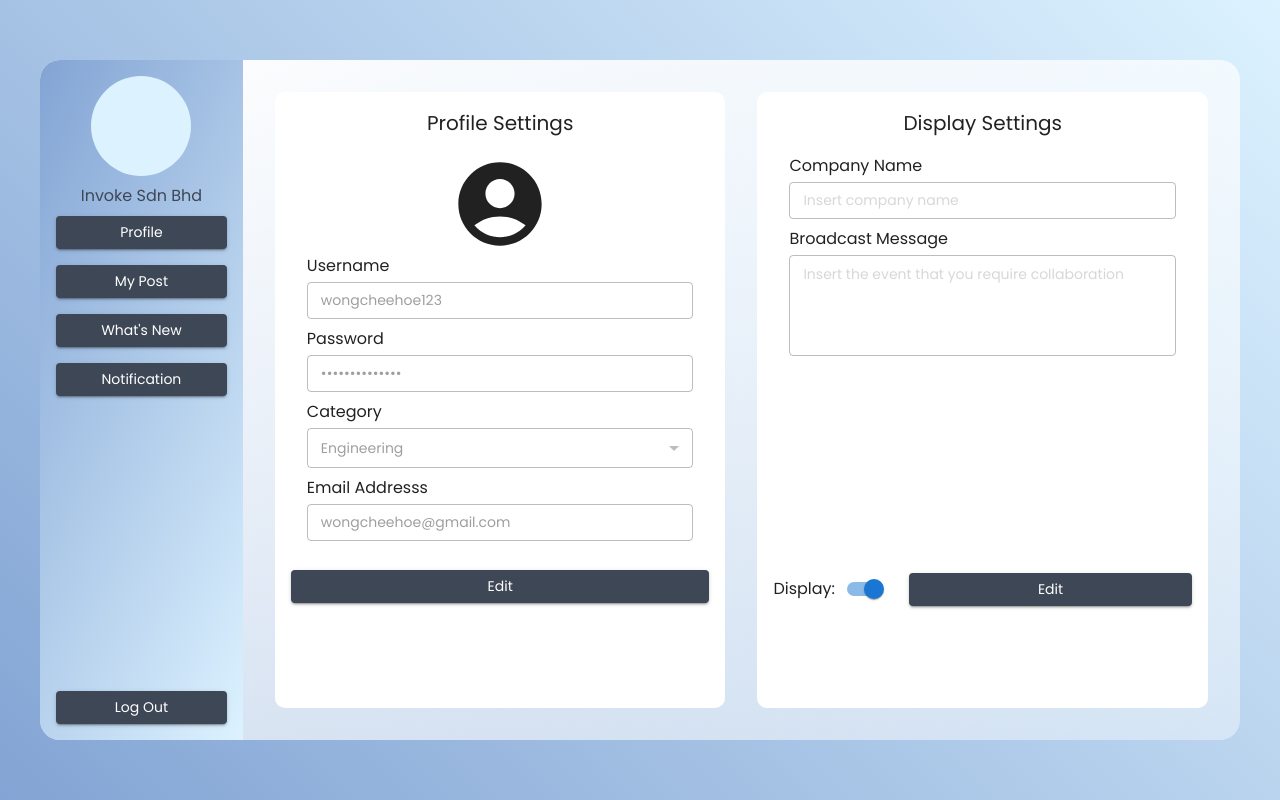
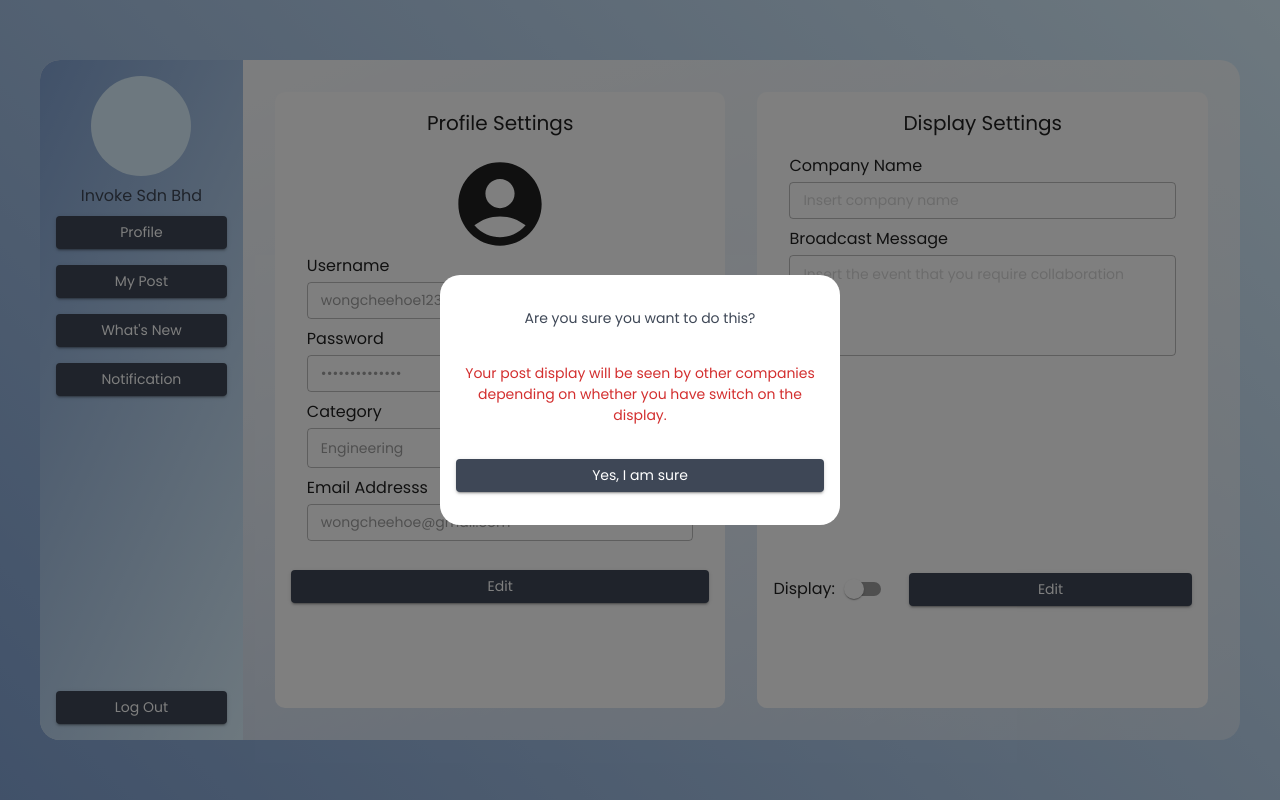
Before and after one commit to calvinwong95/entente, a React (Create React App) app: page /profile in a window 1280 px wide. Both pictures are taken after a click on the element 854 px from the left and 589 px from the top of the page. Built offline with nearby package versions, Linux system fonts and the light colour scheme.

Commit message:
wip: TenModal

```diff
--- /dev/null
+++ b/src/components/TenModal.js
@@ -0,0 +1,43 @@
+import React from "react";
+import { Modal, Box, Typography } from "@mui/material";
+import TenButton from "./TenButton";
+import UseStyles from "../hooks/useStyle";
+
+const TenModal = ({ open, onClose }) => {
+  const classes = UseStyles();
+  return (
+    <Modal open={open} onClose={onClose}>
+      <Box
+        sx={{
+          width: 400,
+          height: 250,
+          backgroundColor: "white",
+          position: "absolute",
+          top: `calc((100% - 250px )/ 2 )`,
+          left: `calc((100% - 400px) / 2)`,
+          borderRadius: 5,
+          padding: 2,
+          display: "flex",
+          flexDirection: "column",
+          alignItems: "center",
+          justifyContent: "space-evenly",
+          rowGap: 2,
+        }}
+      >
+        <Typography sx={{ textAlign: "center" }} color="third-01.main">
+          Are you sure you want to do this?
+        </Typography>
+        <Typography sx={{ textAlign: "center" }} color="error.main">
+          Your post display will be seen by other companies depending on whether
+          you have switch on the display.
+        </Typography>
+
+        <TenButton fullWidth variant="contained" color="third-01">
+          <Typography className={classes.whiteFont}>Yes, I am sure</Typography>
+        </TenButton>
+      </Box>
+    </Modal>
+  );
+};
+
+export default TenModal;
--- a/src/components/TenTextField.js
+++ b/src/components/TenTextField.js
@@ -1,9 +1,11 @@
-import React from "react";
+import React, { useState } from "react";
 import { Box, Typography, TextField, InputBase } from "@mui/material";
 import UseStyles from "../hooks/useStyle";
 
-const TenTextField = ({ label, errorMessage, ...props }) => {
+const TenTextField = ({ charLimit, label, errorMessage, ...props }) => {
+  const { value } = props;
   const classes = UseStyles();
+  const [charCount, setCharCount] = useState(value?.length || 0);
   return (
     <Box
       sx={{
@@ -14,7 +16,24 @@ const TenTextField = ({ label, errorMessage, ...props }) => {
       }}
     >
       <Typography variant="h4">{label}</Typography>
-      <TextField fullWidth size="small" {...props} />
+      <TextField
+        fullWidth
+        size="small"
+        {...props}
+        inputProps={{ maxLength: charLimit }}
+        onInput={(event) => {
+          const { value } = event.target;
+          setCharCount(value.length);
+        }}
+      />
+      {charLimit && (
+        <Box display="flex" justifyContent="flex-end">
+          <Typography variant="body2" color="light-gray-text.main">
+            {`${charCount}/${charLimit}`}
+          </Typography>
+        </Box>
+      )}
+
       {errorMessage && (
         <Typography variant="subtitle2" className={classes.errorFont}>
           {errorMessage}
--- a/src/views/Profile/components/DisplaySettings.js
+++ b/src/views/Profile/components/DisplaySettings.js
@@ -1,30 +1,22 @@
-import {
-  Box,
-  MenuItem,
-  Modal,
-  Typography,
-  InputAdornment,
-  IconButton,
-  Switch,
-} from "@mui/material";
+import { Box, Typography, Switch, Modal } from "@mui/material";
 import React, { useState, useContext } from "react";
 import TenButton from "../../../components/TenButton";
-import TenDropdown from "../../../components/TenDropdown";
-import TenDropzone from "../../../components/TenDropzone";
+
 import TenTextField from "../../../components/TenTextField";
 import UseStyles from "../../../hooks/useStyle";
 import { AccountCircle } from "@mui/icons-material";
 import { GlobalContext } from "../../../context/GlobalContext";
 import { Form, Formik, Field, ErrorMessage } from "formik";
-import * as Yup from "yup";
-import { Visibility, VisibilityOff } from "@mui/icons-material";
+import TenModal from "../../../components/TenModal";
 
 const DisplaySettings = () => {
   const classes = UseStyles();
   const { loading, setLoading, displayData, setDisplayData } =
     useContext(GlobalContext);
   const [isEditProfile, setIsEditProfile] = useState(false);
+  const [displayActive, setDisplayActive] = useState(false);
   const [openModal, setOpenModal] = useState(false);
+  const [openDisplayModal, setOpenDisplayModal] = useState(false);
 
   const handleEditProfile = () => {
     if (isEditProfile) {
@@ -32,6 +24,10 @@ const DisplaySettings = () => {
     } else {
       setIsEditProfile(true);
     }
+  };
+
+  const handleSwitch = () => {
+    setOpenDisplayModal(true);
   };
 
   //   console.log(userData);
@@ -143,6 +139,7 @@ const DisplaySettings = () => {
                   value={values?.company_name}
                   onChange={handleChange}
                   onBlur={handleBlur}
+                  charLimit={30}
                 />
                 <Field
                   component={TenTextField}
@@ -156,6 +153,7 @@ const DisplaySettings = () => {
                   maxRows={4}
                   onChange={handleChange}
                   onBlur={handleBlur}
+                  charLimit={150}
                 />
               </Box>
             )}
@@ -172,7 +170,11 @@ const DisplaySettings = () => {
                 >
                   <Box sx={{ display: "flex", alignItems: "center" }}>
                     <Typography variant="h4">Display: </Typography>
-                    <Switch />
+                    <Switch
+                      checked={displayActive}
+                      onChange={handleSwitch}
+                      disableRipple
+                    />
                   </Box>
 
                   <TenButton
@@ -213,6 +215,12 @@ const DisplaySettings = () => {
           </Form>
         )}
       </Formik>
+
+      {/* Switch Modal */}
+      <TenModal
+        open={openDisplayModal}
+        onClose={() => setOpenDisplayModal(false)}
+      />
     </Box>
   );
 };
```
